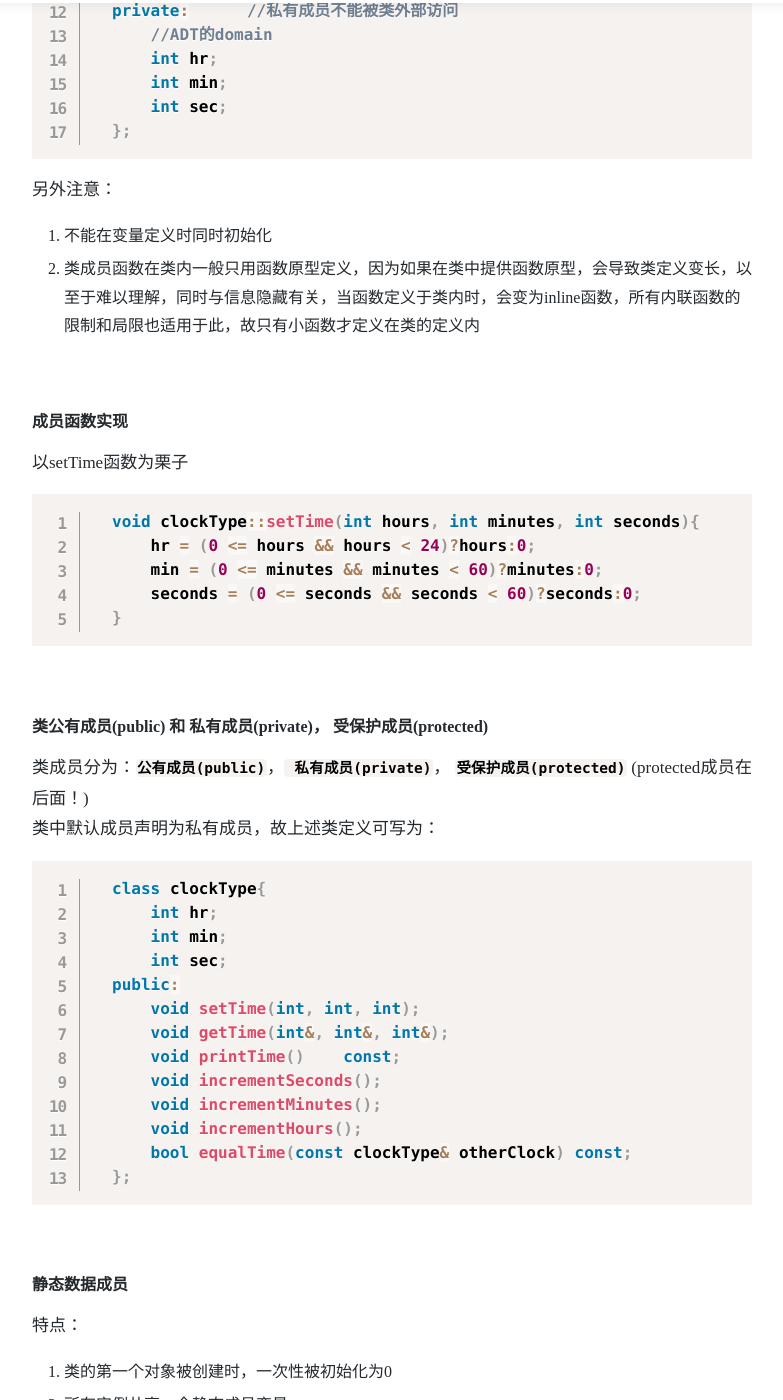
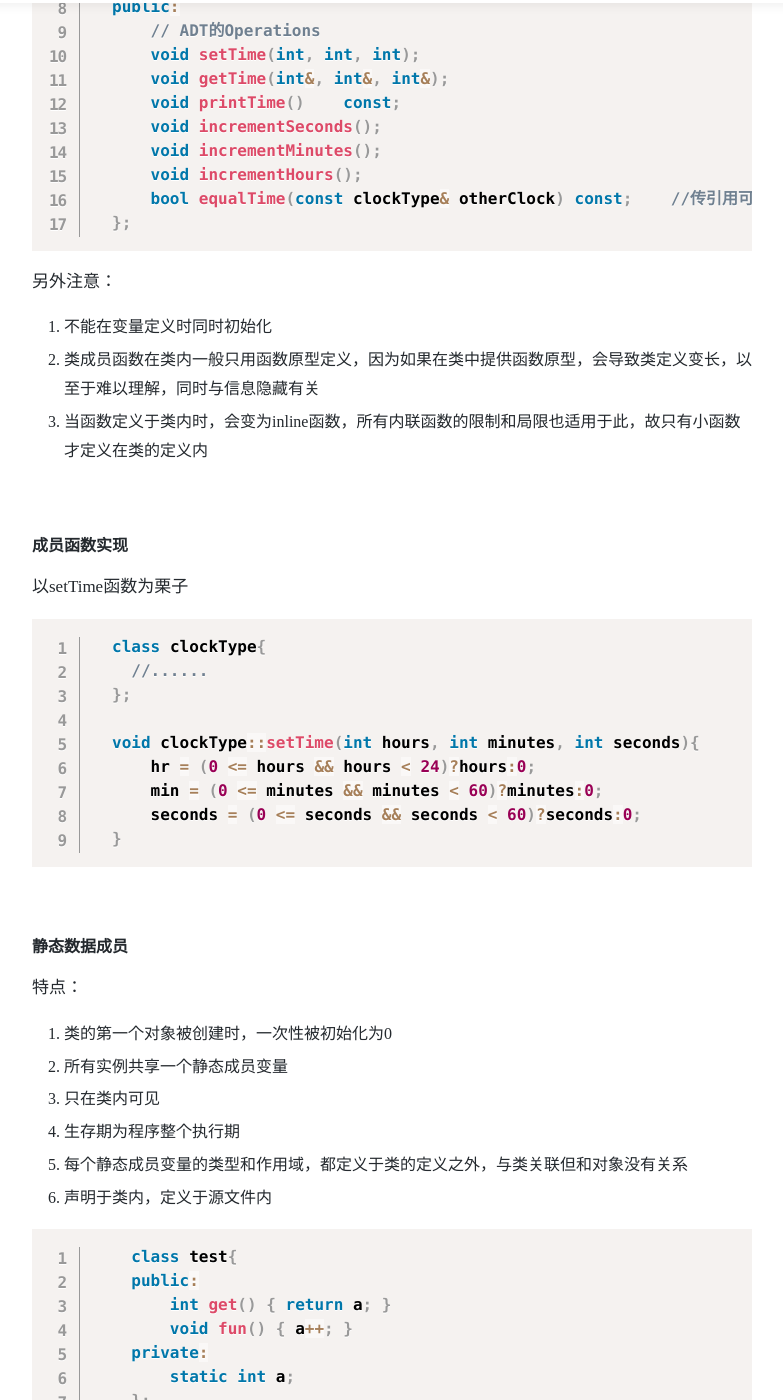
Before and after one commit to houzaj/houzaj.github.io, a Jekyll site: the page built from _posts/2018-1-8-cpp_summary.md, in a window 1280 px wide and 1400 px high, scrolled down 20860 px. Shown: the whole window, without its empty margins (248-1031 px from the left). Built offline with Jekyll 4.4.1, drawn with Linux system fonts in a browser that asks for light colours; nearby versions of some CDN libraries; comment, search, counter and statistics services are not loaded; some of the changed text lies outside the part shown.

Commit message:
modify artice

````diff
--- a/_posts/2018-1-8-cpp_summary.md
+++ b/_posts/2018-1-8-cpp_summary.md
@@ -21,6 +21,8 @@
 {:toc}
 
 <br>
+
+{:toc}
 ## PART I - 前言
 之前C++只啃了一点很基础的东西和学了些STL的用法方便打代码哈哈哈，然后期末还是没用到 \_(:з」∠)_
 参考：
@@ -30,9 +32,8 @@
 4. C++ Primer
 5. 学堂在线 —— C++语言程序设计进阶
 
-
-<br>
-{:toc}
+<br>
+
 ## PART II - 笔记
 ### 零散点
 #### **C++的强制类型转换**
@@ -636,47 +647,27 @@
       void incrementMinutes();
       void incrementHours();
       bool equalTime(const clockType& otherClock) const;    //传引用可提高性能（因为无需拷贝）
-
-  private:      //私有成员不能被类外部访问
-      //ADT的domain
-      int hr;
-      int min;
-      int sec;
   };
 ```
 另外注意：
   1. 不能在变量定义时同时初始化
-  2. 类成员函数在类内一般只用函数原型定义，因为如果在类中提供函数原型，会导致类定义变长，以至于难以理解，同时与信息隐藏有关，当函数定义于类内时，会变为inline函数，所有内联函数的限制和局限也适用于此，故只有小函数才定义在类的定义内
-
-<br>
+  2. 类成员函数在类内一般只用函数原型定义，因为如果在类中提供函数原型，会导致类定义变长，以至于难以理解，同时与信息隐藏有关
+  3. 当函数定义于类内时，会变为inline函数，所有内联函数的限制和局限也适用于此，故只有小函数才定义在类的定义内
+
+<br>
+
 #### **成员函数实现**
 以setTime函数为栗子
 ```cpp
+  class clockType{
+    //......
+  };
+
   void clockType::setTime(int hours, int minutes, int seconds){
       hr = (0 <= hours && hours < 24)?hours:0;
       min = (0 <= minutes && minutes < 60)?minutes:0;
       seconds = (0 <= seconds && seconds < 60)?seconds:0;
   }
-```
-<br>
-
-#### **类公有成员(public) 和 私有成员(private)， 受保护成员(protected)**
-类成员分为：`公有成员(public)`，` 私有成员(private)`， `受保护成员(protected)` (protected成员在后面！)
-类中默认成员声明为私有成员，故上述类定义可写为：
-```cpp
-  class clockType{
-      int hr;
-      int min;
-      int sec;
-  public:
-      void setTime(int, int, int);
-      void getTime(int&, int&, int&);
-      void printTime()    const;
-      void incrementSeconds();
-      void incrementMinutes();
-      void incrementHours();
-      bool equalTime(const clockType& otherClock) const;
-  };
 ```
 <br>
 
@@ -819,8 +810,7 @@
       min = (0 <= minutes && minutes < 60)?minutes:0;
       seconds = (0 <= seconds && seconds < 60)?seconds:0;
   }
-```
-```cpp
+
   int main(){
     clockType myclock1;
     clockType myclock2(5, 12, 40);
````
Also changed, not shown: other parts of _posts/2018-1-8-cpp_summary.md (+11 -1 lines).
